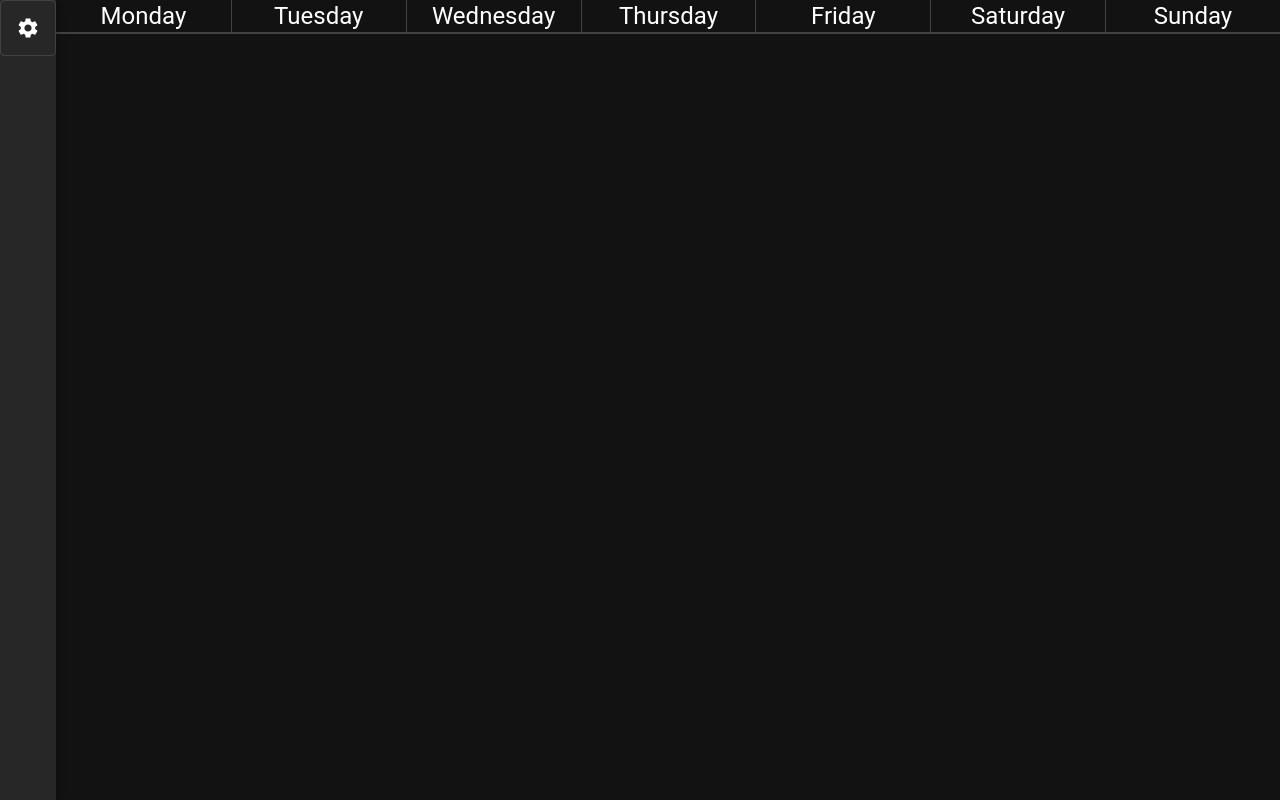
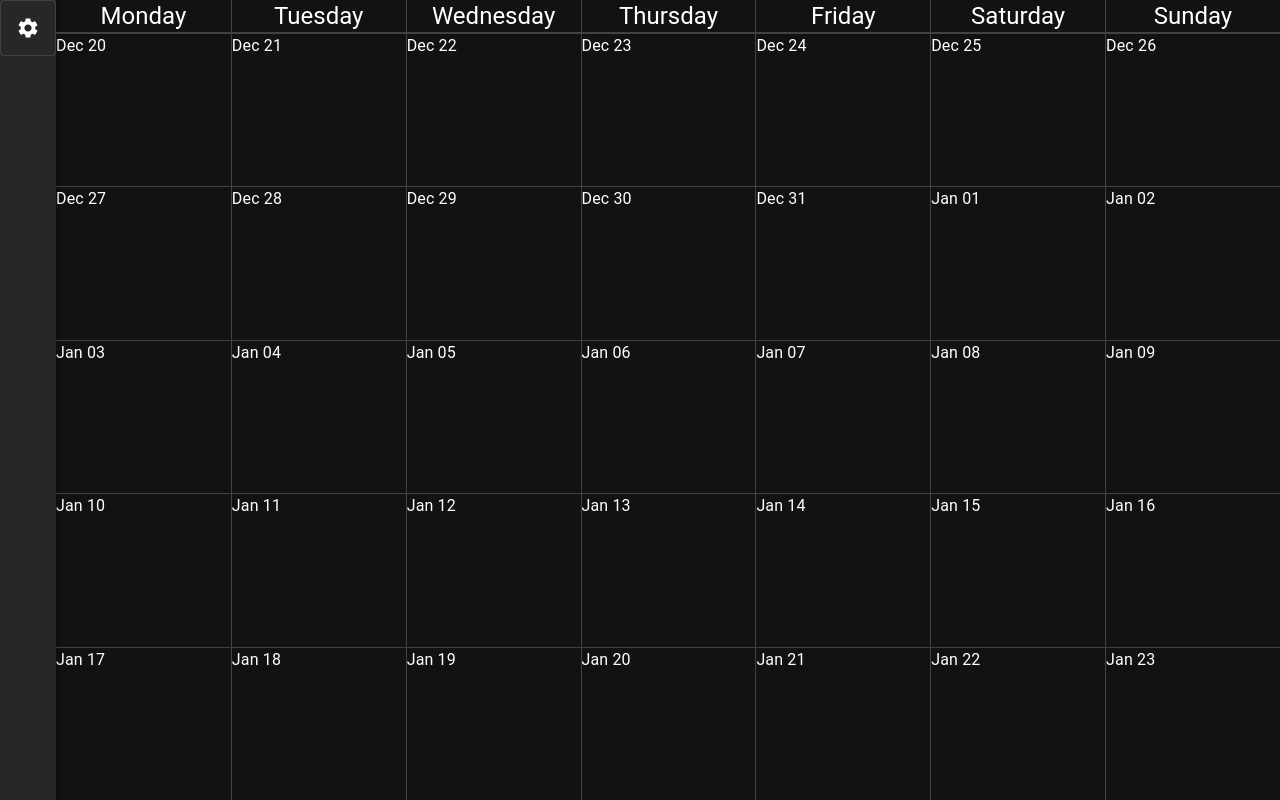
Before and after one commit to aaron-edwards/calendar-app, a React (Create React App) app in the folder packages/ui/: page / in a window 1280 px wide. Built offline with nearby package versions, Linux system fonts and the light colour scheme.

Commit message:
Adds calendar days

```diff
--- a/packages/ui/src/Calendar/Calendar.tsx
+++ b/packages/ui/src/Calendar/Calendar.tsx
@@ -1,4 +1,4 @@
-import { Grid, Typography, useTheme } from '@mui/material';
+import { Box, Grid, Typography, useTheme } from '@mui/material';
 import { addDays, differenceInCalendarDays, format, isEqual } from 'date-fns';
 import React from 'react';
 
@@ -7,12 +7,21 @@ type Props = {
   end: Date;
 };
 
-export function Calendar({ start, end }: Props) {
-  const columns = Math.min(7, differenceInCalendarDays(end, start));
+function Calendar({ start, end }: Props) {
+  const daysToDisplay = differenceInCalendarDays(end, start);
+  const columns = Math.min(7, daysToDisplay);
   const theme = useTheme();
   const borderColour =
     theme.palette.grey[theme.palette.mode === 'dark' ? 800 : 200];
   return (
+    <Box
+      sx={{
+        display: 'flex',
+        flexDirection: 'column',
+        width: '100%',
+        height: '100%',
+      }}
+    >
       <Grid container columns={columns}>
         {Array.from({ length: columns }, (_, index) => {
           const day = addDays(start, index);
@@ -33,6 +42,29 @@ export function Calendar({ start, end }: Props) {
           );
         })}
       </Grid>
+      <Grid container columns={columns} sx={{ flexGrow: 1 }}>
+        {Array.from({ length: daysToDisplay }, (_, index) => {
+          const day = addDays(start, index);
+          return (
+            <Grid
+              key={day.getTime()}
+              item
+              xs={1}
+              sx={{
+                borderTop:
+                  Math.floor(index / columns) !== 0
+                    ? `1px solid ${borderColour}`
+                    : undefined,
+                borderLeft:
+                  index % columns > 0 ? `1px solid ${borderColour}` : undefined,
+              }}
+            >
+              {format(day, 'MMM dd')}
+            </Grid>
+          );
+        })}
+      </Grid>
+    </Box>
   );
 }
 
```
Also changed, not shown: 1 other file (tests, documents, lock files or other folders). Lines whose indentation alone changed are shown as unchanged.
